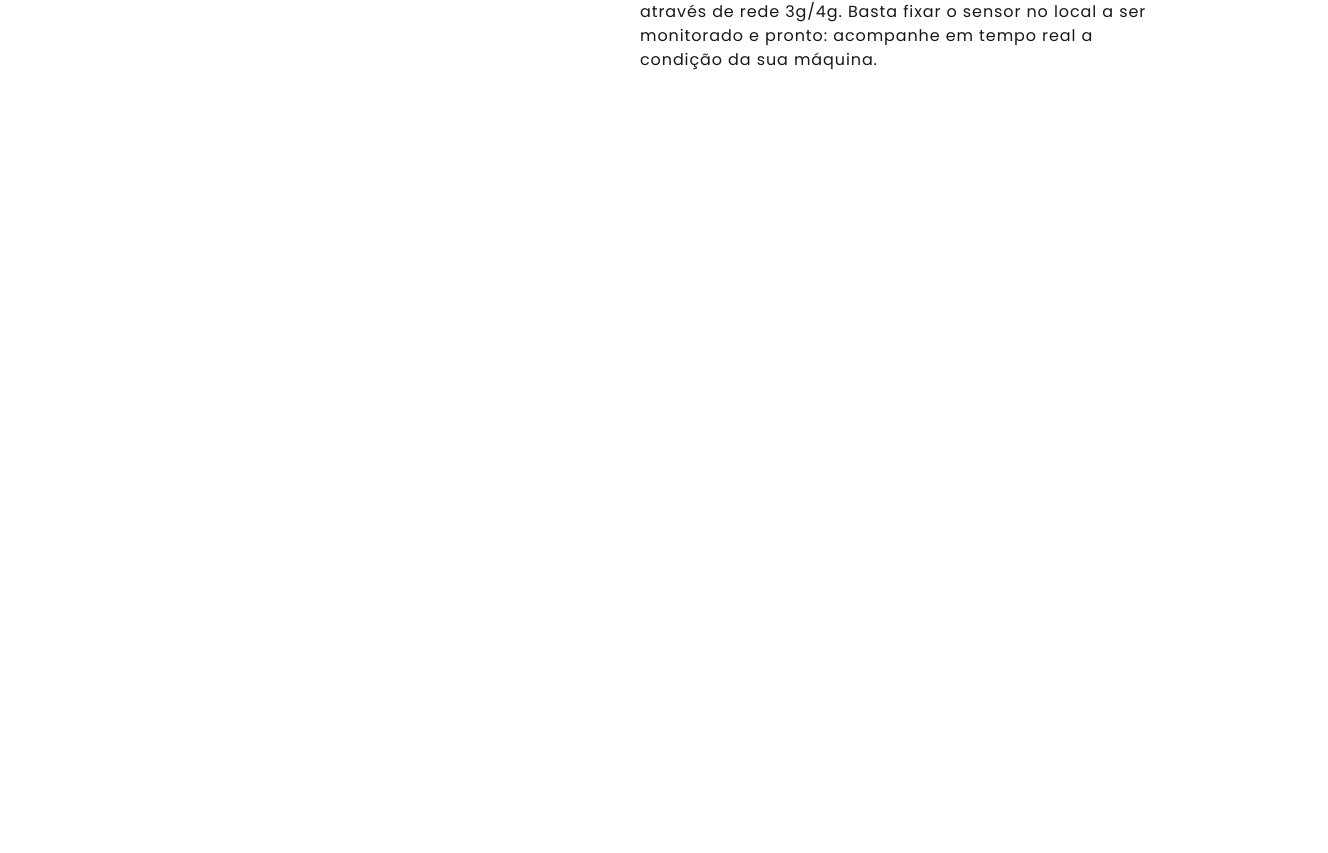
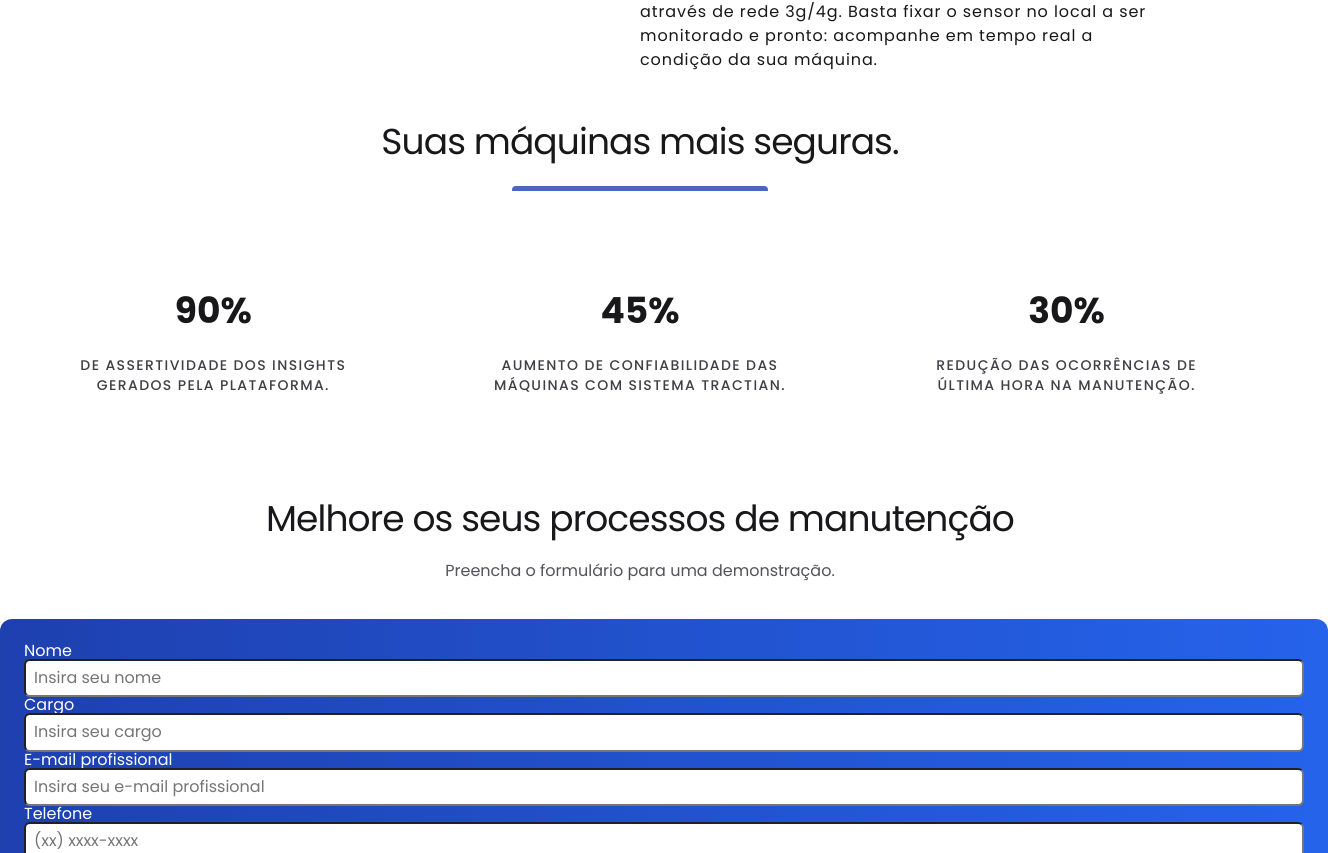
Before and after one commit to bboyandre/desafio-tractian, a React (Create React App) app: page / in a window 1280 px wide. Shown: the part 1921-2774 px from the top of the page, 1328 px wide, since content can reach past the window. Before the commit the page ends 2043 px from the top, so only its background shows below. Built offline with nearby package versions, Linux system fonts and the light colour scheme.

Commit message:
Ajustes MaquinasSeguras

```diff
--- a/src/App.js
+++ b/src/App.js
@@ -17,8 +17,8 @@ const App = ()=> {
         <SlideMarcas />
         <Porque />
         <ManutencaoPreventiva />
-        {/* <MaquinasSeguras />
-        <Melhore /> */}
+        <MaquinasSeguras />
+        <Melhore />
       </div>
     </>
   );
--- a/src/assets/sass/_maquinas-seguras.scss
+++ b/src/assets/sass/_maquinas-seguras.scss
@@ -1,5 +1,11 @@
 .maquinas-seguras {
+    position: relative;
     font-family: Poppins,sans-serif;
+
+    .maquinas-seguras-container {
+        max-width: 1536px;
+        width: 100%;
+
         h1 {
             font-size: 2.25rem;
             line-height: 2.5rem;
@@ -18,6 +24,8 @@
             --tw-gradient-to: #1e40af;
             border-top-left-radius: .25rem;
             border-top-right-radius: .25rem;
+            border-top: 5px solid #1e40af;
+            border-radius: 4px;
             width: 16rem;
             height: .25rem;
             margin-bottom: 1rem;
@@ -31,6 +39,9 @@
         .percentuais {
             display: flex;
             justify-content: space-between;
+            flex-wrap: wrap;
+
+
             // padding:px;
             .percentual {
                 padding-top: 5rem;
@@ -39,9 +50,14 @@
                 padding-right: 2rem;
                 --tw-bg-opacity: 1;
                 background-color: rgba(255,255,255,var(--tw-bg-opacity));
-            width: 100%;
+                width: 25%;
                 margin-left: auto;
                 margin-right: auto;
+
+                @media(max-width: 950px) {
+                    width: 100%;
+                }
+
                 h6 {
                     --tw-text-opacity: 1;
                     color: rgba(24,24,27,var(--tw-text-opacity));
@@ -67,3 +83,4 @@
             }
         }
     }
+}
--- a/src/components/Header/index.js
+++ b/src/components/Header/index.js
@@ -42,7 +42,9 @@ const Header = ()=> {
                     <div class="">
                         <ul class="">
                             <li>
-                                <img className="logo" src="/img/logo-tractian.svg" alt="TRACTIAN" />
+                                <a href="#" >
+                                    <img className="logo" src="/img/logo-tractian.svg" alt="TRACTIAN" />
+                                </a>
                             </li>
                             <li className="item-list">
                                 <span className="item-list" href="#">Conheça o Produto<MdKeyboardArrowDown /></span>
@@ -131,7 +133,7 @@ const Header = ()=> {
                                 </ul>
                             </li>
                             <li className="btn-demonstracao">
-                                <a href="#">Demonstração</a>
+                                <a href="https://tractian.com/">Demonstração</a>
                             </li>
                             {/* <li class="">
                             <a class="" href="#">
--- a/src/components/MaquinasSeguras/index.js
+++ b/src/components/MaquinasSeguras/index.js
@@ -3,6 +3,8 @@ import React from 'react';
 const MaquinasSeguras = ()=> {
     return (
         <section className="maquinas-seguras">
+            <div className="maquinas-seguras-container">
+
                 <div>
                     <h1>Suas máquinas mais seguras.</h1>
                 </div>
@@ -29,6 +31,7 @@ const MaquinasSeguras = ()=> {
                         <p>Redução das ocorrências de última hora na manutenção.</p>
                     </div>
                 </div>
+            </div>
         </section>
     )
 }
```
Lines whose indentation alone changed are shown as unchanged.
